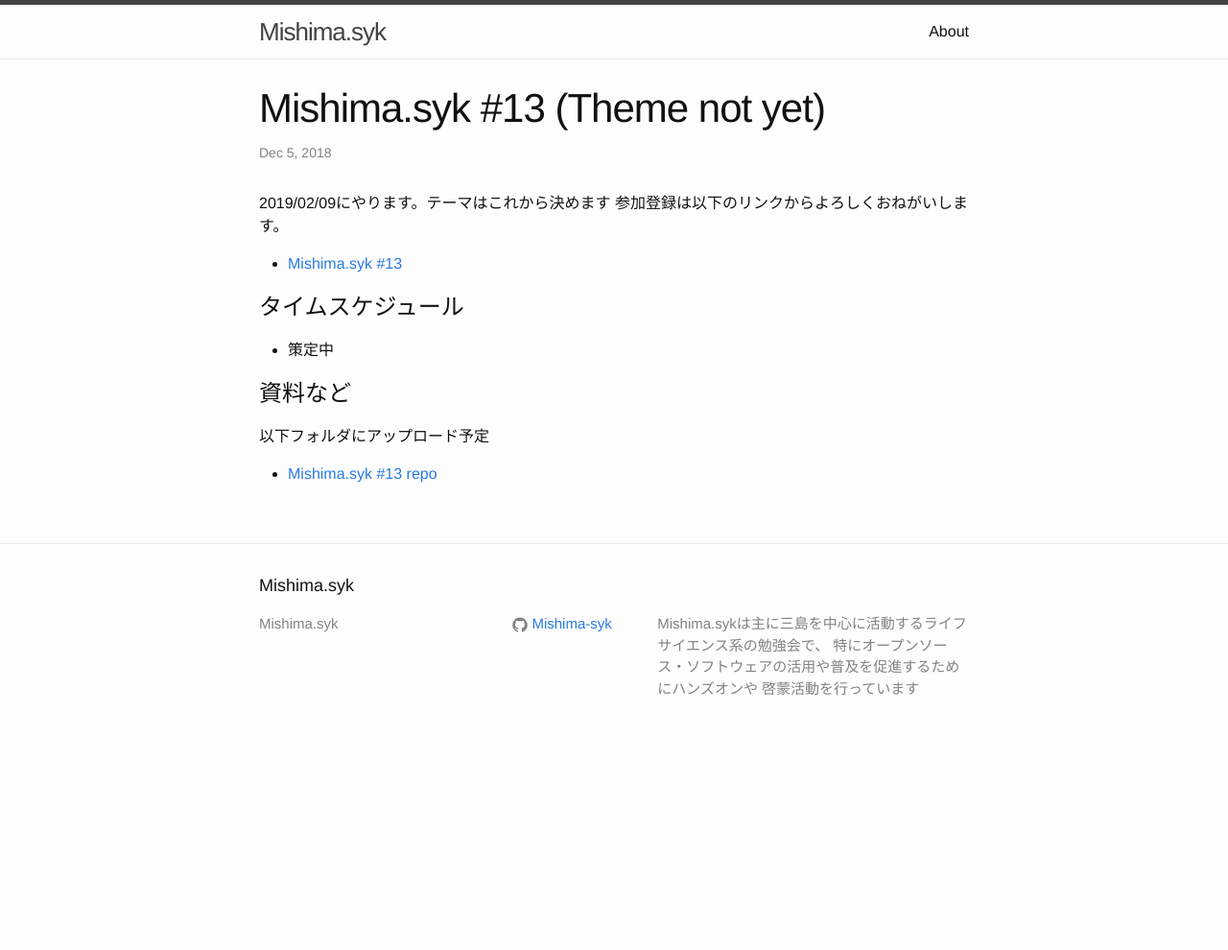
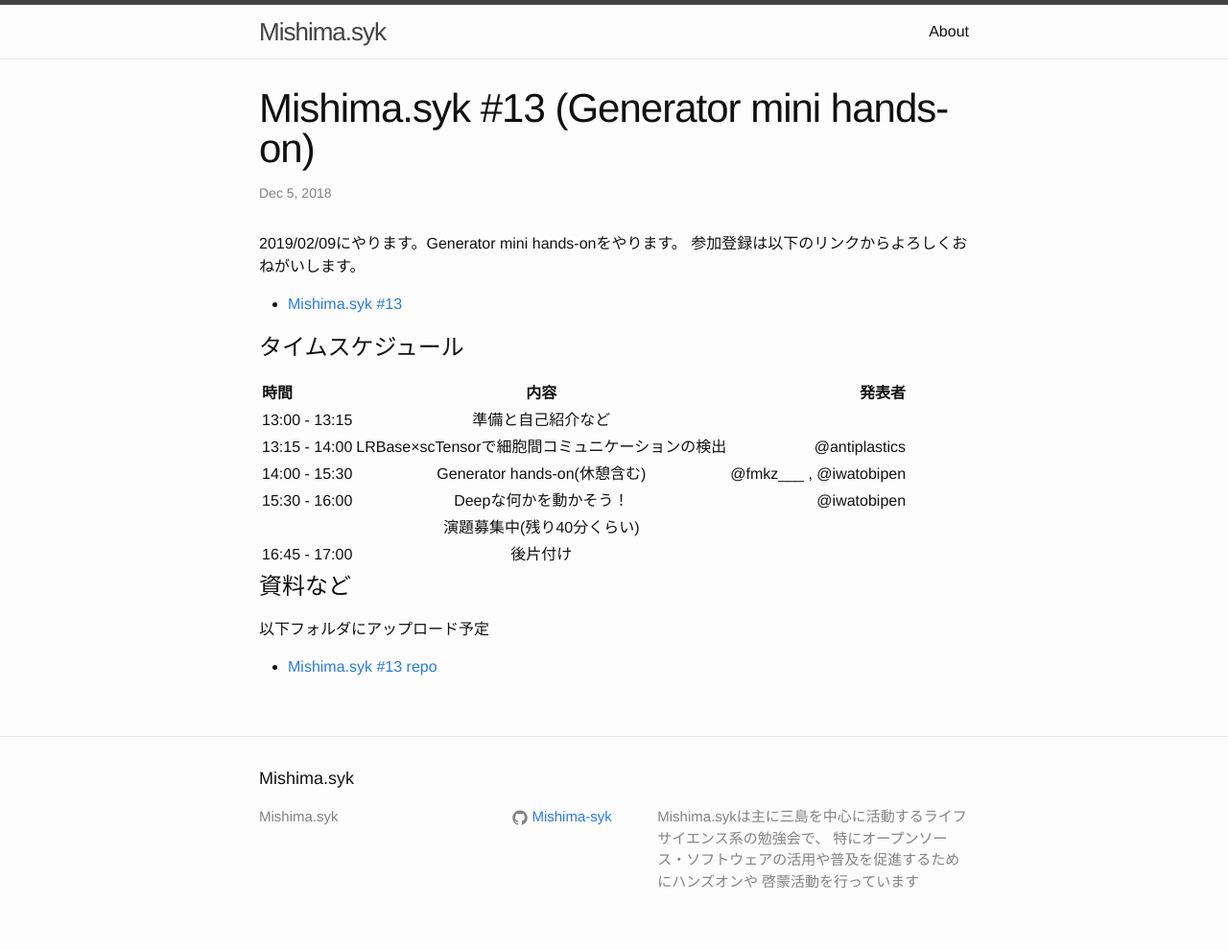
Before and after one commit to Mishima-syk/Mishima-syk.github.io, a Jekyll site: the page built from _posts/2018-12-05-Generative-Model.markdown, in a window 1280 px wide. Shown: the whole page at 96% size. Built offline with Jekyll 4.4.1, drawn with Linux system fonts in a browser that asks for light colours; before the commit the page ends 900 px from its top, so only the background shows below that.

Commit message:
Update schedule

```diff
--- a/_posts/2018-12-05-Generative-Model.markdown
+++ b/_posts/2018-12-05-Generative-Model.markdown
@@ -1,17 +1,24 @@
 ---
 layout: post
-title:  "Mishima.syk #13 (Theme not yet)"
+title:  "Mishima.syk #13 (Generator mini hands-on)"
 categories: mishimasyk
 ---
 
-2019/02/09にやります。テーマはこれから決めます
+2019/02/09にやります。Generator mini hands-onをやります。
 参加登録は以下のリンクからよろしくおねがいします。
 
 - [Mishima.syk #13](https://connpass.com/event/111977/)
 
 # タイムスケジュール
 
-- 策定中
+| 時間 | 内容| 発表者 |
+|:------------ |:--------------:| ------------:|
+|13:00 - 13:15|準備と自己紹介など||
+|13:15 - 14:00|LRBase×scTensorで細胞間コミュニケーションの検出|@antiplastics|
+|14:00 - 15:30|Generator hands-on(休憩含む)|@fmkz___ , @iwatobipen|
+|15:30 - 16:00|Deepな何かを動かそう！|@iwatobipen|
+||演題募集中(残り40分くらい)||
+|16:45 - 17:00|後片付け||
 
 # 資料など
 
```
